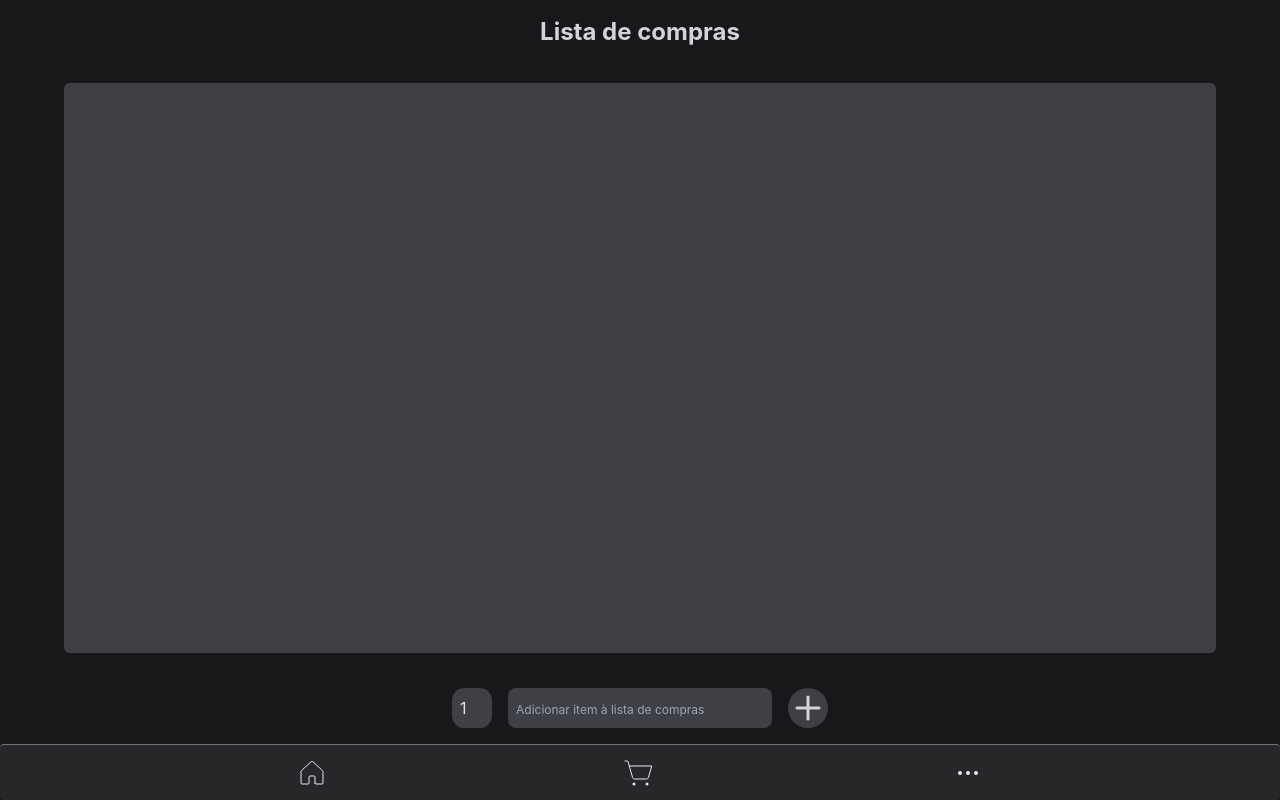
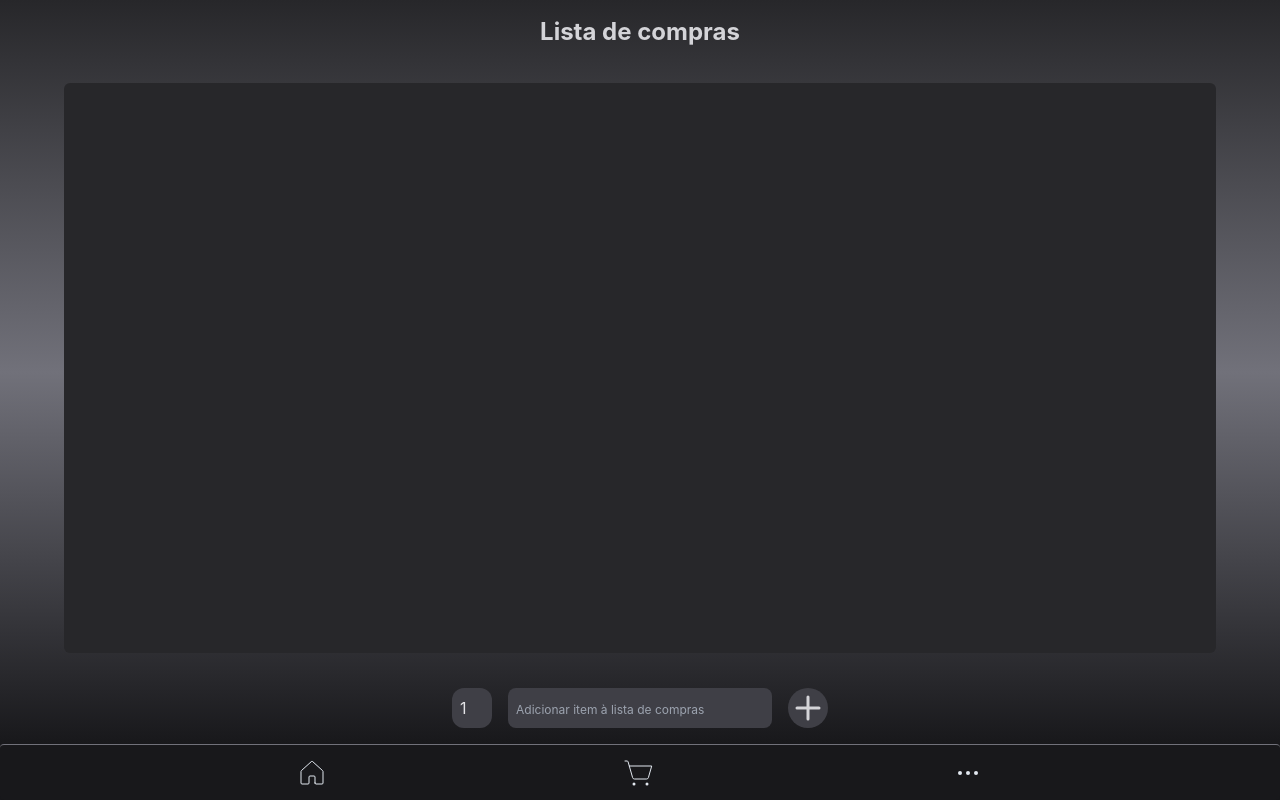
Before and after one commit to phenriquep00/home-app, a React (Vite) app: page / in a window 1280 px wide. Built offline with nearby package versions, Linux system fonts and the light colour scheme.

Commit message:
updated styles

```diff
--- a/src/components/Content.tsx
+++ b/src/components/Content.tsx
@@ -7,7 +7,7 @@ export function Content() {
   const { currentPage, setCurrentPage } = useContext(CurrentPageContext);
 
   return (
-    <main className="flex w-screen h-screen mb-14 items-center justify-center">
+    <main className="flex w-screen bg-gradient-to-b from-zinc-800 via-zinc-500 to-zinc-900 h-screen mb-14 items-center justify-center">
       {currentPage === "groceries" ? (
         <Groceries />
       ) : currentPage === "home" ? (
--- a/src/components/GroceryList.tsx
+++ b/src/components/GroceryList.tsx
@@ -1,6 +1,6 @@
 export function GroceryList() {
     return (
-        <div className="h-[80%] w-[90%] bg-zinc-700 rounded-md">
+        <div className="h-[80%] w-[90%] bg-zinc-800 rounded-md">
 
         </div>
     )
--- a/src/components/Navigator.tsx
+++ b/src/components/Navigator.tsx
@@ -7,7 +7,7 @@ export function Navigator() {
     const {currentPage, setCurrentPage} = useContext(CurrentPageContext);
 
   return (
-    <nav className="fixed flex bg-zinc-800 items-center justify-center w-full h-14 bottom-0 border-t border-t-zinc-500 rounded">
+    <nav className="fixed flex bg-zinc-900 items-center justify-center w-full h-14 bottom-0 border-t border-t-zinc-500 rounded">
       <ul className="flex justify-evenly w-full">
         <li>
           <button onClick={() => setCurrentPage("home")} className="flex items-center justify-center">
```
